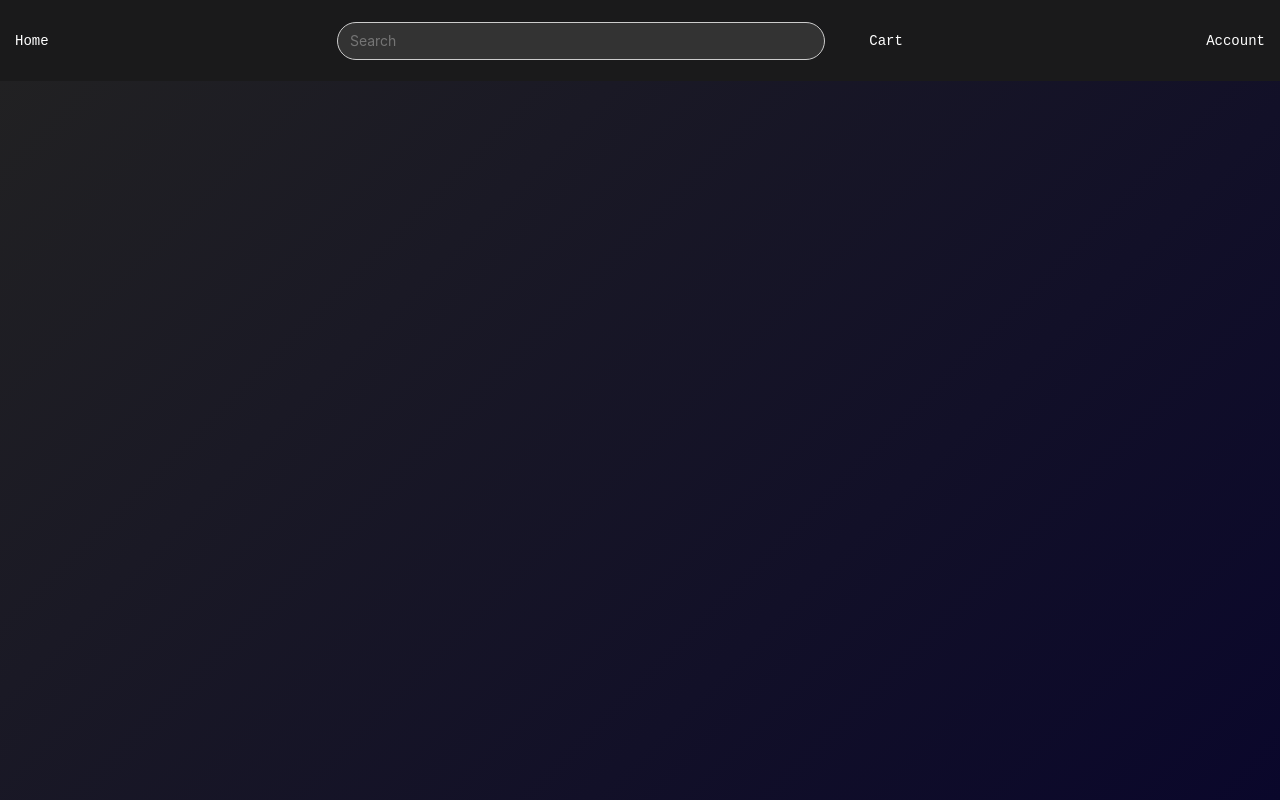
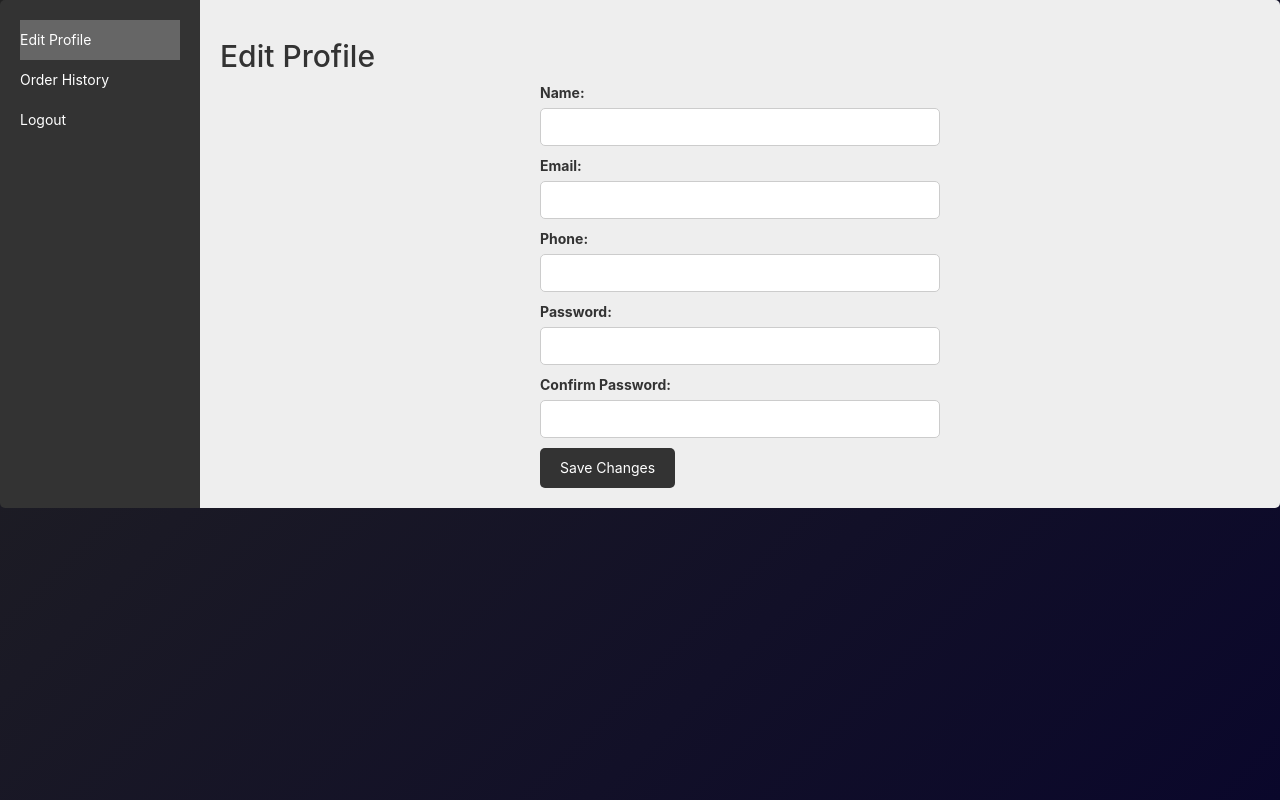
Before and after one commit to raahul-anandh/grub-glide, a React (Create React App) app in the folder frontend/: page /account in a window 1280 px wide. Before the commit this address had no page. Built offline with nearby package versions, Linux system fonts and the light colour scheme.

Commit message:
Rough outline of account page

```diff
--- a/frontend/src/App.js
+++ b/frontend/src/App.js
@@ -1,17 +1,19 @@
 import { BrowserRouter as Router, Routes, Route } from "react-router-dom";
-import Cart from "./Components/Cart";
+import Cart from "./Components/Cart/Cart";
 import Navbar from "./Components/Navbar";
 import Cuisine from "./Components/Cuisine";
+import Account from "./Components/Account/Account";
 
 import "./App.css";
 function App() {
   return (
     <div className="mainRoot">
       <Router>
-        <Navbar/>
+        {/* <Navbar/> */}
         <Routes>
           <Route path = "/" element = {<Cuisine/>}/>
           <Route path = "/cart" element={<Cart/>}/>
+          <Route path = "/account" element={<Account/>}/>
         </Routes>
       </Router>
     </div>
--- /dev/null
+++ b/frontend/src/Components/Account/Account.jsx
@@ -0,0 +1,45 @@
+import React, { useState } from 'react';
+
+import EditProfile from './EditProfile';
+import OrderHistory from './OrderHistory';
+
+import '../styles/Account.css';
+
+function Account(){
+  const [activeTab, setActiveTab] = useState('editProfile');
+
+
+  const handleTabChange = (tab) => {
+    setActiveTab(tab);
+  };
+
+  return (
+    <div className="account-page">
+      <div className="sidebar">
+        <button
+          className={activeTab === 'editProfile' ? 'active' : ''}
+          onClick={() => handleTabChange('editProfile')}>
+          Edit Profile
+        </button>
+        <button
+          className={activeTab === 'orderHistory' ? 'active' : ''}
+          onClick={() => handleTabChange('orderHistory')}>
+          Order History
+        </button>
+        <button>
+          Logout
+        </button>
+      </div>
+      <div className="tab-content">
+        {activeTab === 'editProfile' && (
+          <EditProfile/>
+        )}
+        {activeTab === 'orderHistory' && (
+          <OrderHistory/>
+        )}
+      </div>
+    </div>
+  );
+};
+
+export default Account;
--- /dev/null
+++ b/frontend/src/Components/Account/EditProfile.jsx
@@ -0,0 +1,31 @@
+function EditProfile(){
+    return(
+        <div className="edit-profile">
+            <h2>Edit Profile</h2>
+            <form>
+              <div>
+                <label>Name:</label>
+                <input type="text" />
+              </div>
+              <div>
+                <label>Email:</label>
+                <input type="email" />
+              </div>
+              <div>
+                <label>Phone:</label>
+                <input type="text" />
+              </div>
+              <div>
+                <label>Password:</label>
+                <input type="password" />
+              </div>
+              <div>
+                <label>Confirm Password:</label>
+                <input type="password" />
+              </div>
+              <button type="submit">Save Changes</button>
+            </form>
+          </div>
+    )
+}
+export default EditProfile;
--- /dev/null
+++ b/frontend/src/Components/Account/OrderHistory.jsx
@@ -0,0 +1,59 @@
+import React, { useState } from 'react';
+
+function OrderHistory(){
+    const [orders, setOrders] = useState([
+        {
+          id: 1,
+          date: '2024-03-20',
+          items: [
+            { name: 'Pizza', price: 10.99 },
+            { name: 'Burger', price: 6.99 },
+          ],
+          total: 17.98,
+          status: 'Delivered',
+        },
+        {
+          id: 2,
+          date: '2024-03-18',
+          items: [
+            { name: 'Salad', price: 8.49 },
+            { name: 'Smoothie', price: 4.99 },
+          ],
+          total: 13.48,
+          status: 'Pending',
+        },
+      ]);
+
+    return (
+        <div className="order-history">
+            <h2>Order History</h2>
+            <table>
+              <thead>
+                <tr>
+                  <th>Order Date</th>
+                  <th>Items</th>
+                  <th>Total</th>
+                  <th>Status</th>
+                </tr>
+              </thead>
+              <tbody>
+                {orders.map((order) => (
+                  <tr key={order.id}>
+                    <td>{order.date}</td>
+                    <td>
+                      <ul>
+                        {order.items.map((item, index) => (
+                          <li key={index}>{item.name}</li>
+                        ))}
+                      </ul>
+                    </td>
+                    <td>${order.total.toFixed(2)}</td>
+                    <td>{order.status}</td>
+                  </tr>
+                ))}
+              </tbody>
+            </table>
+          </div>
+    )
+}
+export default OrderHistory;
--- /dev/null
+++ b/frontend/src/Components/styles/Account.css
@@ -0,0 +1,70 @@
+.account-page {
+    display: flex;
+  }
+
+  .sidebar {
+    width: 200px;
+    background-color: #333;
+    color: #fff;
+    padding: 20px;
+    border-top-left-radius: 5px;
+    border-bottom-left-radius: 5px;
+  }
+
+  .sidebar button {
+    display: block;
+    background-color: transparent;
+    border: none;
+    color: #fff;
+    padding: 10px 0;
+    width: 100%;
+    text-align: left;
+    cursor: pointer;
+  }
+
+  .sidebar button.active {
+    background-color: #666;
+  }
+
+  .tab-content {
+    flex: 1;
+    background-color: #eee;
+    padding: 20px;
+    border-top-right-radius: 5px;
+    border-bottom-right-radius: 5px;
+  }
+
+  .edit-profile form {
+    max-width: 400px;
+    margin: 0 auto;
+  }
+
+  .edit-profile form div {
+    margin-bottom: 10px;
+  }
+
+  .edit-profile form label {
+    display: block;
+  }
+
+  .edit-profile form input {
+    width: 100%;
+    padding: 8px;
+    border-radius: 5px;
+    border: 1px solid #ccc;
+    box-sizing: border-box;
+  }
+
+  .edit-profile form button {
+    background-color: #333;
+    color: #fff;
+    border: none;
+    padding: 10px 20px;
+    border-radius: 5px;
+    cursor: pointer;
+  }
+
+  .order-history {
+    max-width: 600px;
+    margin: 0 auto;
+  }
```
